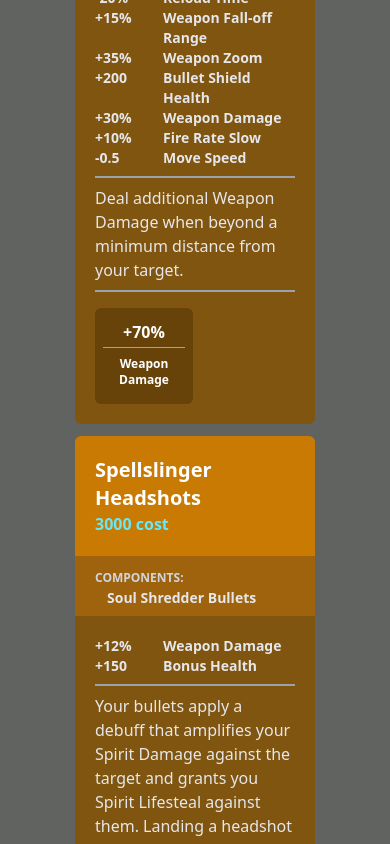
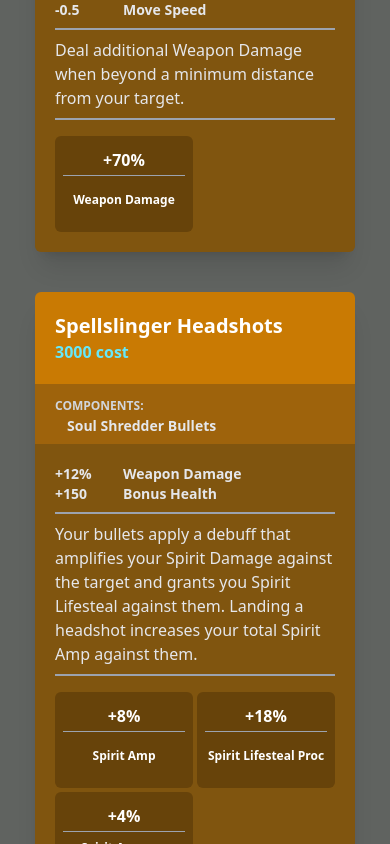
Before and after one commit to Error0503/fullstack, an Angular app in the folder frontend/: page /items in a window 390 px wide. Shown: the part 10160-11004 px from the top of the page. Built offline with nearby package versions, Linux system fonts and the light colour scheme.

Commit message:
Appearance fixes
- Added odd-even background color to item cost categories
- Added item card shadows
- Added item card min and max sizes
- Added 2xl windows size column count
- Fixed item colors
- Replaced *ngFor with @for

```diff
--- a/frontend/src/app/components/item-card/item-card.component.html
+++ b/frontend/src/app/components/item-card/item-card.component.html
@@ -1,5 +1,5 @@
 <!-- Title -->
-<div class="card text-white w-60 mx-auto mt-3" *ngIf="item">
+<div class="card min-w-60 max-w-80 text-white mx-auto shadow-xl" *ngIf="item">
   <div class="card-body rounded-t-md p-5" [ngStyle]="{'background-color': '#' + getColors()[0]}">
     <div>
       <!-- <img *ngIf="item.image" src="assets/{{item.image}}" alt="{{item.name}}" class="w-6 h-6 float-right"> -->
--- a/frontend/src/app/components/item-card/item-card.component.ts
+++ b/frontend/src/app/components/item-card/item-card.component.ts
@@ -2,14 +2,13 @@ import { Component, Input } from '@angular/core';
 import itemsData from '../../assets/items.json';
 import Item from '../../interfaces/item';
 import { CommonModule } from '@angular/common';
-
 
 @Component({
   selector: 'app-item-card',
   standalone: true,
   imports: [CommonModule],
   templateUrl: './item-card.component.html',
-  styleUrl: './item-card.component.css'
+  styleUrl: './item-card.component.css',
 })
 export class ItemCardComponent {
   @Input() item!: Item;
@@ -18,9 +17,9 @@ export class ItemCardComponent {
     // bgColors: [title, components, effects, conditionalEffects]
     if (this.item.category === 'weapon') {
       return ['c97a03', '9e630c', '80550f', '67430a'];
+    } else if (this.item.category === 'vitality') {
+      return ['68a51d', '366003', '507c16', '3f6311'];
     } else if (this.item.category === 'spirit') {
-      return ['68a51d', '366003', '507c16', '3f6311'];
-    } else if (this.item.category === 'vitality') {
       return ['8459af', '342445', '5c3880', '472a65'];
     } else {
       return ['', '', '', ''];
--- a/frontend/src/app/components/items/items.component.html
+++ b/frontend/src/app/components/items/items.component.html
@@ -1,14 +1,30 @@
+<div
+  class="m-4 *:p-4 *:grid *:gap-10 *:2xl:grid-cols-6 *:xl:grid-cols-5 *:lg:grid-cols-4 *:md:grid-cols-3 *:sm:grid-cols-2 *:xs:grid-cols-1"
+>
   <!-- Weaons -->
-<div *ngFor="let items of weaponItems" class="grid xl:grid-cols-5 lg:grid-cols-4 md:grid-cols-3 sm:grid-cols-2 xs:grid-cols-1">
-  <app-item-card *ngFor="let item of items" [item]="item"></app-item-card>
+  @for (items of weaponItems; track items) {
+  <div class="even:bg-[#565956] odd:bg-[#606360]">
+    @for (item of items; track item) {
+    <app-item-card [item]="item" />
+    }
   </div>
+  }
 
   <!-- Vitality -->
-<div *ngFor="let items of spiritItems" class="grid xl:grid-cols-5 lg:grid-cols-4 md:grid-cols-3 sm:grid-cols-2 xs:grid-cols-1">
-  <app-item-card *ngFor="let item of items" [item]="item"></app-item-card>
+  @for (items of vitalityItems; track items) {
+  <div class="even:bg-[#565956] odd:bg-[#606360]">
+    @for (item of items; track item) {
+    <app-item-card [item]="item" />
+    }
   </div>
+  }
 
   <!-- Spirit -->
-<div *ngFor="let items of vitalityItems" class="grid xl:grid-cols-5 lg:grid-cols-4 md:grid-cols-3 sm:grid-cols-2 xs:grid-cols-1">
-  <app-item-card *ngFor="let item of items" [item]="item"></app-item-card>
+  @for (items of spiritItems; track items) {
+  <div class="even:bg-[#565956] odd:bg-[#606360]">
+    @for (item of items; track item) {
+    <app-item-card [item]="item" />
+    }
   </div>
+  }
+</div>
--- a/frontend/src/app/components/items/items.component.ts
+++ b/frontend/src/app/components/items/items.component.ts
@@ -13,6 +13,6 @@ import { ItemCardComponent } from '../item-card/item-card.component';
 })
 export class ItemsComponent {
   weaponItems: Item[][] = itemsData.weapon;
+  vitalityItems: Item[][] = itemsData.vitality;
   spiritItems: Item[][] = itemsData.spirit;
-  vitalityItems: Item[][] = itemsData.vitality;
 }
```
Lines whose indentation alone changed are shown as unchanged.
